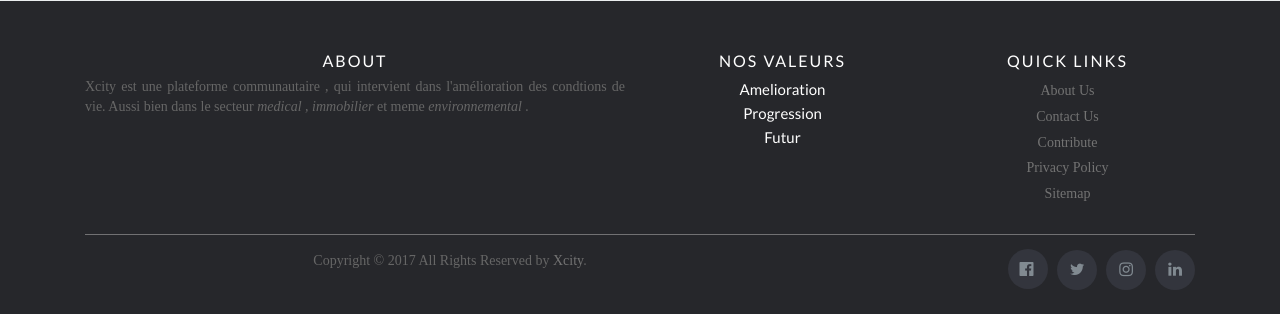
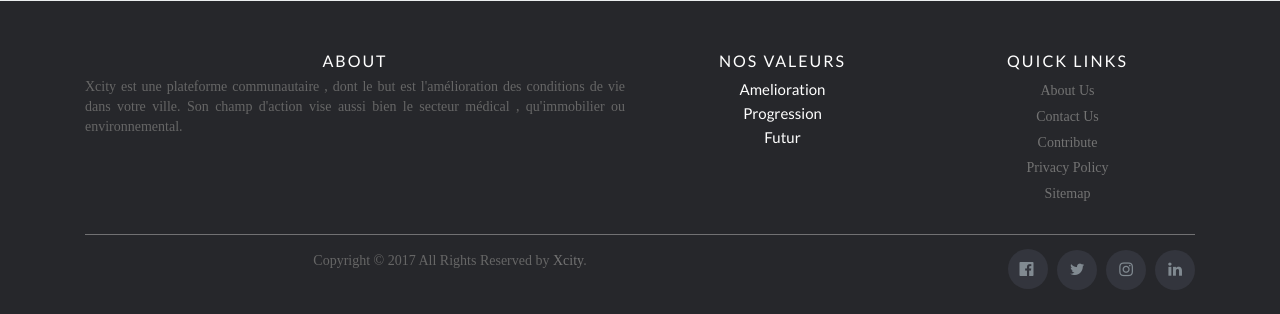
Before and after one commit to anthony-lobe/xcity-dev, a PHP site: page /indexx.php in a window 1280 px wide. Shown: the part 856-1170 px from the top of the page. Run offline with PHP 8.4, Linux system fonts and the light colour scheme; some libraries are stand-ins or nearby versions; some web fonts are replaced.

Commit message:
modifying footer

```diff
--- a/Xcityss/footer.php
+++ b/Xcityss/footer.php
@@ -4,7 +4,7 @@
         <div class="row">
           <div class="col-sm-12 col-md-6">
             <h6>About</h6>
-            <p class="text-justify">Xcity est une plateforme communautaire , qui intervient dans l'amélioration des condtions de vie. Aussi bien dans le secteur <i>medical , immobilier </i> et meme <i>environnemental . </i>  </p>
+            <p class="text-justify"> Xcity est une plateforme communautaire , dont le but est l'amélioration des conditions de vie dans votre ville. Son champ d'action vise aussi bien le secteur médical , qu'immobilier ou environnemental.</p>
           </div>
 
           <div class="col-xs-6 col-md-3">
```
Also changed, not shown: 1 other file.
